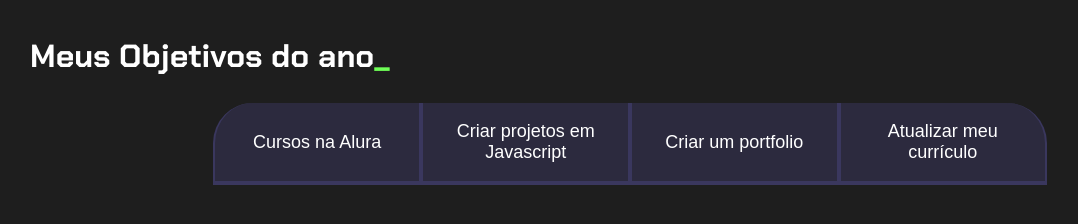
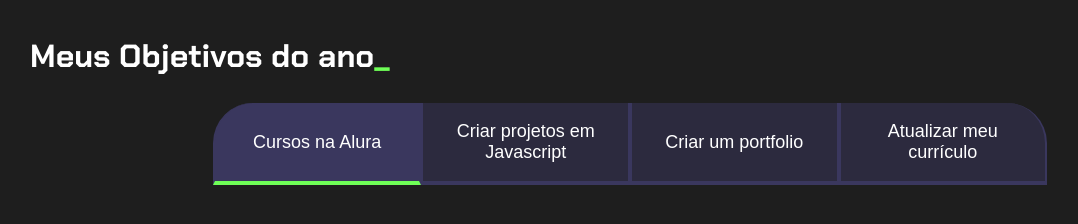
Before and after one commit to NickolasDaQuebradaDeCria/Projeto-de-vida-organizando-objetivos-futuros-com-matem-tica-aplicada, a plain HTML site: page index.html in a window 1280 px wide. Both pictures are taken after a click on the button "Cursos na Alura". Shown: the whole page, without its empty margins (10-1088 px from the left). Drawn offline with Linux system fonts and the light colour scheme.

Commit message:
Add files via upload

```diff
--- a/index.html
+++ b/index.html
@@ -1,6 +1,5 @@
 <!DOCTYPE html>
 <html lang="pt-br">
-
 <head>
     <meta charset="UTF-8">
     <meta name="viewport" content="width=device-width, initial-scale=1.0">
@@ -12,12 +11,12 @@
     <section class="conteudo-principal">
         <h2 class="titulo-principal">Meus Objetivos do ano<span>_</span></h2>
         <div class="botoes">
-            <button class="botao">Cursos na Alura</button>
+            <button class="botao ativo">Cursos na Alura</button>
             <button class="botao">Criar projetos em Javascript</button>
             <button class="botao">Criar um portfolio</button>
             <button class="botao">Atualizar meu currículo</button>
         </div>
-      </section>
-      <script src="main.js"></script>
+    </section>
+    <script src="main.js"></script>
 </body>
 </html>
--- a/main.js
+++ b/main.js
@@ -1,5 +1,16 @@
 const botoes = document.querySelectorAll(".botao");
 
 for(let i=0;i <botoes.length;i++){
-    console.log();
+    botoes[i].onclick = function(){
+
+        for(let j=0;j<botoes.length;j++){
+            botoes[j].classList.remove("ativo");
+        }
+
+        botoes[i].classList.add("ativo");
+    }
 }
+var frutas = ["Maçã", "Banana", "Laranja", "Pera"];
+for (var i = 0; i < frutas.length; i++) {
+  console.log(frutas[i]);
+}
```
